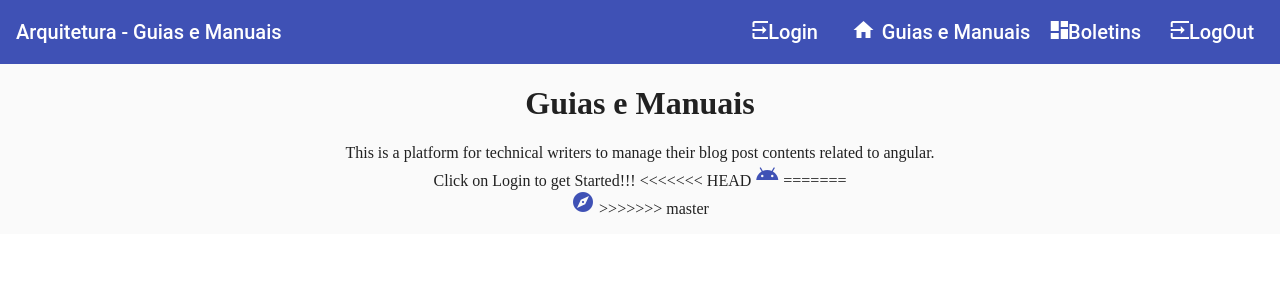
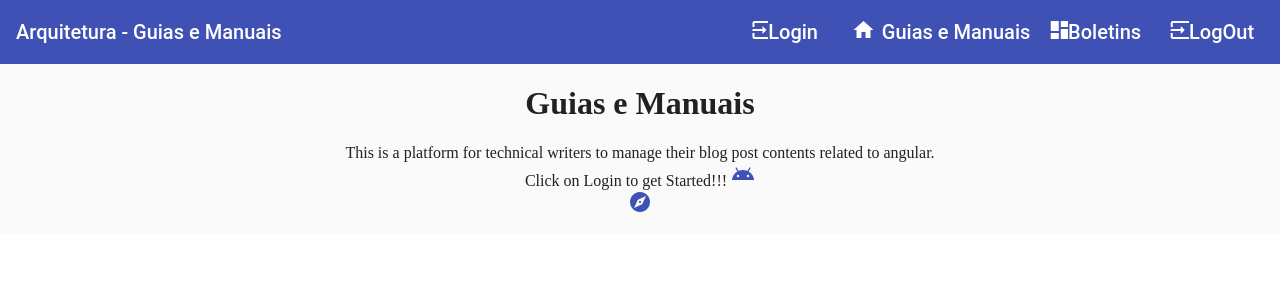
Before and after one commit to cvasborg/basecon, an Angular app: page / in a window 1280 px wide. Shown: the top 300 px of the page. Built offline with nearby package versions, Linux system fonts and the light colour scheme.

Commit message:
Atualizado guias.component

```diff
--- a/src/app/guias/guias.component.html
+++ b/src/app/guias/guias.component.html
@@ -3,12 +3,9 @@
     <p>
       This is a platform for technical writers to manage their blog post contents related to angular.
       <br> Click on Login to get Started!!!
-<<<<<<< HEAD
       <mat-icon color="primary">android</mat-icon>
-=======
       <br>
       <mat-icon color="primary">explore</mat-icon>
 
->>>>>>> master
     </p>
   </div>
```
